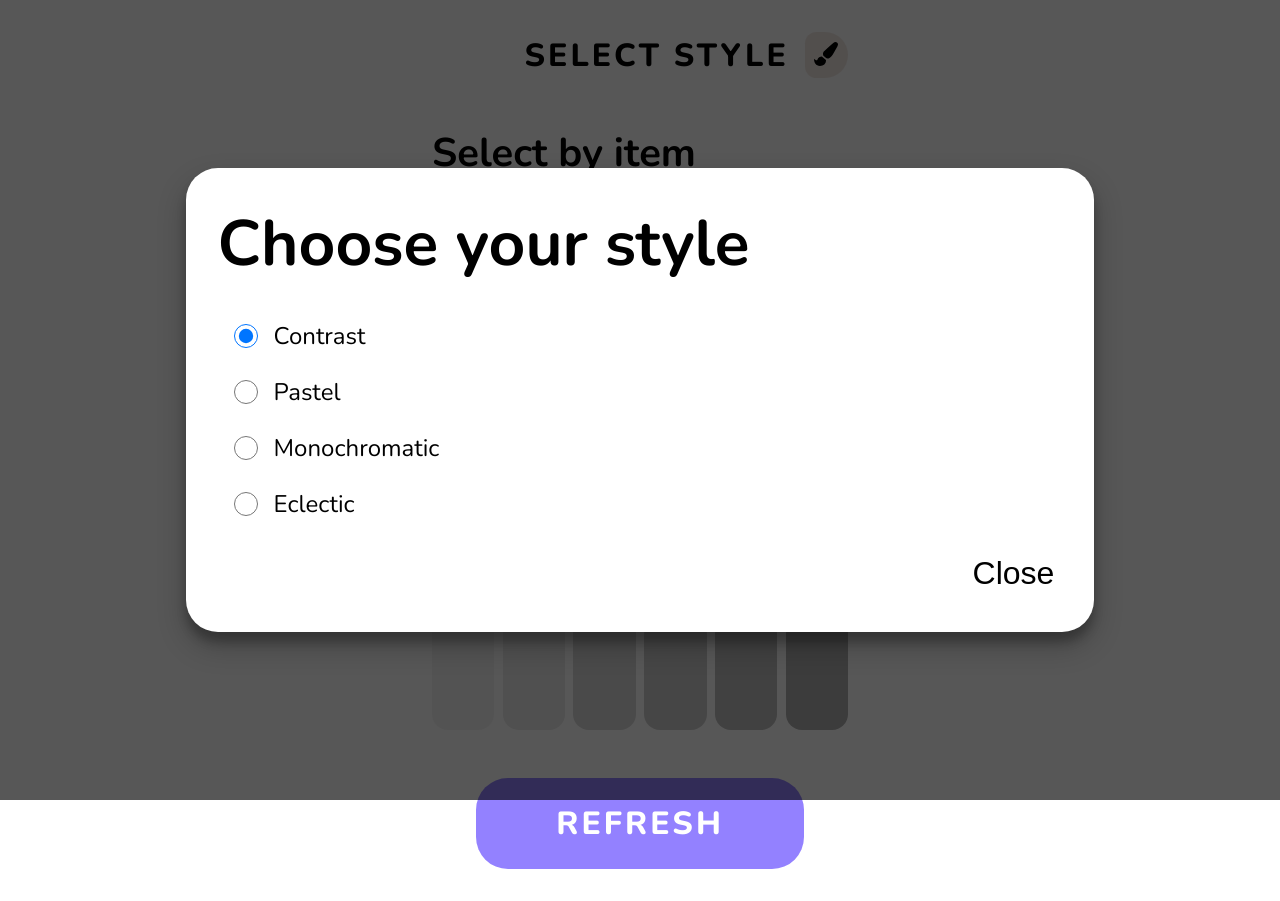
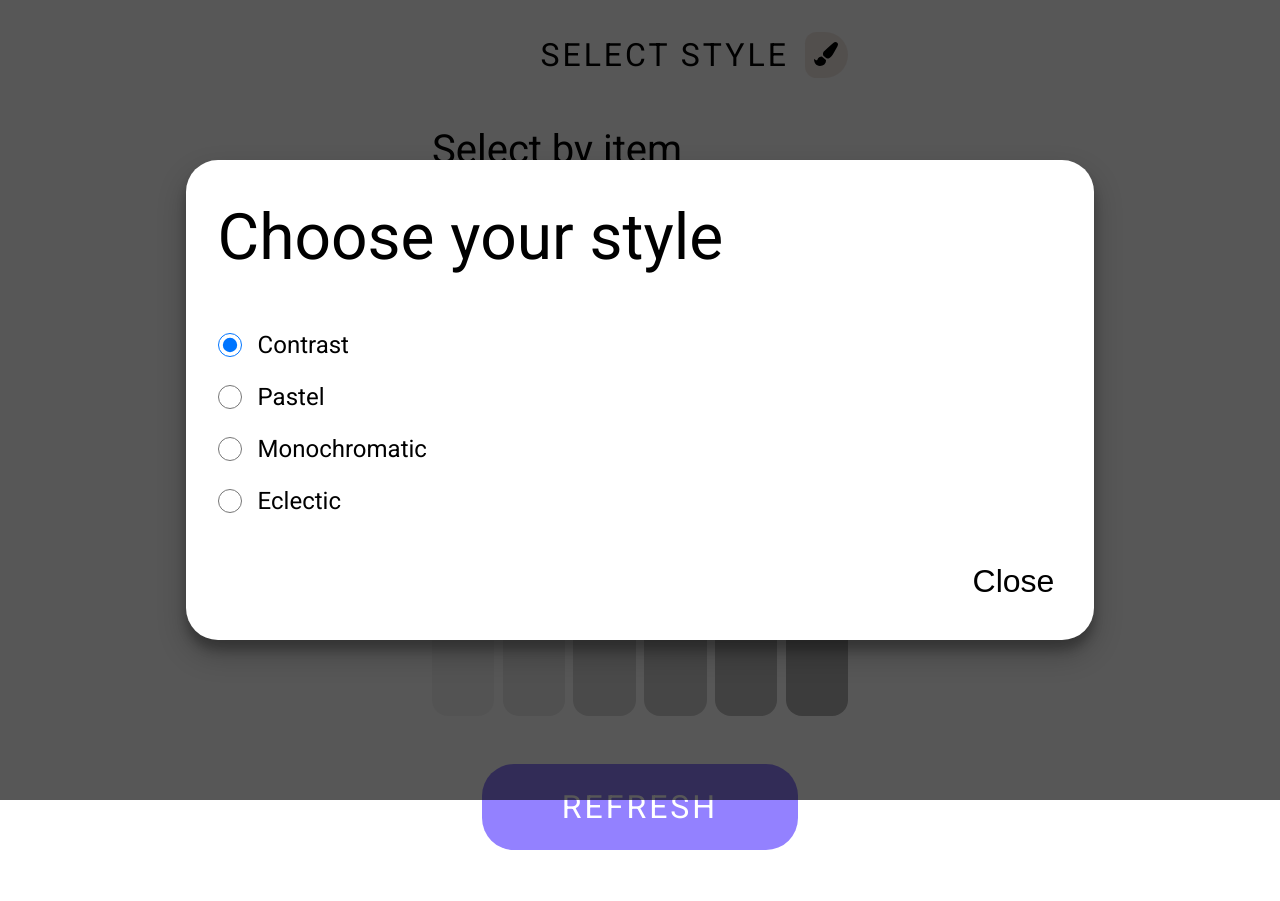
Before and after one commit to MariaCaribou/colorplay, a React (Vite) app in the folder client/: page /palette in a window 1280 px wide. Both pictures are taken after a click on the button 826 px from the left and 55 px from the top of the page. Built offline with nearby package versions, Linux system fonts and the light colour scheme; no server answers.

Commit message:
Iterate color picker, change font

```diff
--- a/client/index.html
+++ b/client/index.html
@@ -5,7 +5,7 @@
     <link rel="icon" type="image/svg+xml" href="/vite.svg" />
     <link rel="preconnect" href="https://fonts.googleapis.com">
     <link rel="preconnect" href="https://fonts.gstatic.com" crossorigin>
-    <link href="https://fonts.googleapis.com/css2?family=Nunito:ital,wght@0,200..1000;1,200..1000&display=swap" rel="stylesheet">
+    <link href="https://fonts.googleapis.com/css2?family=Nunito:ital,wght@0,200..1000;1,200..1000&family=Roboto:ital,wght@0,100..900;1,100..900&display=swap" rel="stylesheet">
     <meta name="viewport" content="width=device-width, initial-scale=1.0" />
     <title>colorplay</title>
   </head>
--- a/client/src/components/Button/Button.css
+++ b/client/src/components/Button/Button.css
@@ -6,7 +6,7 @@
   font-family: var(--primary-font);
   font-size: 1.5rem;
   font-size: clamp(1.5rem, var(--font-size-s), 2rem);
-  font-weight: var(--font-weigth-bold);
+  font-weight: var(--font-weigth-medium);
   letter-spacing: 3px;
   text-transform: uppercase;
   transition: background-color 0.5s ease-in-out;
--- a/client/src/components/PaletteItem/PaletteItem.jsx
+++ b/client/src/components/PaletteItem/PaletteItem.jsx
@@ -1,4 +1,4 @@
-import React from "react";
+import React, { useRef } from "react";
 import { SideButton } from "../SideButton/SideButton";
 import { LuRefreshCw } from "react-icons/lu";
 import { MdLock } from "react-icons/md";
@@ -11,10 +11,19 @@ export const PaletteItem = ({
   onClickRefresh,
   onClickColor
 }) => {
+  const itemColorRef = useRef(null);
+
+  const handleClick = () => {
+    if (itemColorRef.current) {
+      const boundingRect = itemColorRef.current.getBoundingClientRect();
+      onClickColor(index, color.hexValue, boundingRect);
+    }
+  }
+
   return (
     <div className="item-row">
       <SideButton direction='left' icon={<LuRefreshCw size={24} onClick={() => onClickRefresh(index)}/>}/>
-      <div className="item-color" style={{backgroundColor: color.hexValue}} onClick={onClickColor}></div>
+      <div className="item-color" ref={itemColorRef} style={{backgroundColor: color.hexValue}} onClick={handleClick}></div>
       <SideButton direction='right' icon={<MdLock size={24} />}/>
       <span className="item-text">{color.associatedItem}</span>
     </div>
--- a/client/src/components/StylesModal/StylesModal.css
+++ b/client/src/components/StylesModal/StylesModal.css
@@ -19,28 +19,23 @@
   flex-direction: column;
   /* border: solid 1px black; */
   border-radius: var(--border-radius-l);
-  padding: 2rem;
+  padding: 2.5rem 2rem;
   width: 66vw;
   height: 50vh;
   box-shadow: var(--material-shadow-3);
   z-index: 10;
 
-  .modal-close {
-    width: 3rem;
-    cursor: pointer;
-    margin-left: 15rem;
-  }
-
   .modal-title {
     font-size: 2rem;
     font-size: clamp(2rem, var(--font-size-m), 4rem);
-    margin-bottom: 1rem;
+    margin-bottom: 3.5rem;
+    font-weight: var(--font-weigth-medium);
   }
 
   .modal-content {
     display: flex;
     /* align-self: center; */
-    margin: 1rem;
+    /* margin: 1rem; */
     flex-direction: column;
     gap: 1.5rem;
   }
--- a/client/src/components/StylesModal/StylesModal.jsx
+++ b/client/src/components/StylesModal/StylesModal.jsx
@@ -5,6 +5,7 @@ import { IoIosCloseCircleOutline } from "react-icons/io";
 import "./StylesModal.css";
 
 export const StylesModal = ({
+  modalRef,
   title,
   content,
   onClose,
@@ -13,7 +14,7 @@ export const StylesModal = ({
 }) => {
   return (
     <div className="modal-background">
-      <div className="modal">
+      <div className="modal" ref={modalRef}>
         <h3 className="modal-title">{title}</h3>
         <div className="modal-content">
           {content?.map(item =>
--- a/client/src/pages/PalettePage/PalettePage.css
+++ b/client/src/pages/PalettePage/PalettePage.css
@@ -9,24 +9,26 @@
   margin: 0 auto;
   padding: 2rem;
 
-  .randomize-all {
+  .select-style {
     display: flex;
     align-self: flex-end;
     gap: 1rem;
     align-items: center;
 
-    .randomize-text {
+    .select-style-text {
       font-size: 1rem;
       font-size: clamp(1rem, var(--font-size-s), 2rem);
       font-weight: var(--font-weigth-bold);
       letter-spacing: 3px;
       text-transform: uppercase;
+      font-weight: var(--font-weigth-medium);
     }
   }
 
   .section-title {
     font-size: 2rem;
     font-size: clamp(2rem, var(--font-size-m), 2.5rem);
+    font-weight: var(--font-weigth-medium);
   }
 
   .items {
@@ -54,5 +56,14 @@
 
   .color-picker {
     position: absolute;
+    width: 60vw;
+    height: 60vw;
+    border-radius: 9px;
+    box-shadow: var(--material-shadow-3);
+
+    .react-colorful {
+      height: 100%;
+      width: 100%;
+    }
   }
 }
--- a/client/src/pages/PalettePage/PalettePage.jsx
+++ b/client/src/pages/PalettePage/PalettePage.jsx
@@ -24,19 +24,29 @@ const PALETTE_OBJECT = [
 
 export const PalettePage = () => {
   const [currentPalette, setCurrentPalette] = useState(PALETTE_OBJECT);
+  const [currentStyle, setCurrentStyle] = useState(STYLE_OPTIONS[0]);
+  const [pickedColor, setPickedColor] = useState({ index: 0, hexValue: "", boundingRect: null });
+
+  // ==================================================
+  // Styles modal
+  // ==================================================
   const [isModalOpen, setIsModalOpen] = useState(false);
-  const [currentStyle, setCurrentStyle] = useState(STYLE_OPTIONS[0]);
+  const stylesModal = useRef();
+
+  const openModal = () => setIsModalOpen(true);
+  const closeModal = () => setIsModalOpen(false)
+
+  useClickOutside(stylesModal, closeModal);
+
+  // ==================================================
+  // Color picker
+  // ==================================================
   const [isColorPickerOpen, setIsColorPickerOpen] = useState(false);
+  const colorPicker = useRef();
 
-  const openColorPicker = () => {
-    setIsColorPickerOpen(true);
-  };
+  const openColorPicker = () => setIsColorPickerOpen(true);
+  const closeColorPicker = useCallback(() => setIsColorPickerOpen(false), []);
 
-  const closeColorPicker = useCallback(() => {
-    setIsColorPickerOpen(false)
-  }, []);
-
-  const colorPicker = useRef();
   useClickOutside(colorPicker, closeColorPicker);
 
   // Refresh the palette when rendering this component for the first time.
@@ -44,6 +54,7 @@ export const PalettePage = () => {
     refreshPalette();
   }, []);
 
+  // Refresh the palette when the style changes.
   useEffect(() => {
     refreshPalette();
   }, [currentStyle]);
@@ -62,23 +73,33 @@ export const PalettePage = () => {
 
   // Refresh just one color of the palette.
   const refreshItemColor = async (itemIndex) => {
-    const newColor  = await fetchPaletteColor(currentStyle, currentPalette, itemIndex);
+    const newHexValue  = await fetchPaletteColor(currentStyle, currentPalette, itemIndex);
+    setPaletteColor(itemIndex, newHexValue);
+  };
 
-    // Only update the item with the specified index.
+  // Only update the item with the specified index.
+  const setPaletteColor = (itemIndex, newHexValue) => {
     const newPalette = currentPalette.map((item, index) => (
-      index === itemIndex ? { ...item, hexValue: newColor } : item
+      index === itemIndex ? { ...item, hexValue: newHexValue } : item
     ));
 
     setCurrentPalette(newPalette);
+  }
+
+  const handleClickPaletteColor = (index, hexValue, boundingRect) => {
+    setPickedColor({ index, hexValue, boundingRect });
+    openColorPicker();
   };
 
-  const openModal = () => setIsModalOpen(true);
-  const closeModal = () => setIsModalOpen(false);
+  const handleColorPickerChange = (hexValue) => {
+    setPickedColor({ ...pickedColor, hexValue });
+    setPaletteColor(pickedColor?.index, hexValue);
+  };
 
   return (
     <div className="palette-page">
-      <div className="randomize-all">
-        <span className="randomize-text">Select style</span>
+      <div className="select-style">
+        <span className="select-style-text">Select style</span>
         <SideButton direction='right' icon={<FaPaintBrush size={24}/>} onClick={() => openModal()}/>
       </div>
 
@@ -86,7 +107,7 @@ export const PalettePage = () => {
       <div className="items">
         {/* Only render those palette items that have an associated item. */}
         {currentPalette.filter(color => color.associatedItem !== '')?.map((color, index) => (
-          <PaletteItem key={index} index={index} color={color} onClickRefresh={refreshItemColor} onClickColor={openColorPicker} />
+          <PaletteItem key={index} index={index} color={color} onClickRefresh={refreshItemColor} onClickColor={handleClickPaletteColor} />
         ))}
       </div>
 
@@ -103,6 +124,7 @@ export const PalettePage = () => {
 
       {isModalOpen &&
         <StylesModal
+          modalRef={stylesModal}
           title="Choose your style"
           content={STYLE_OPTIONS}
           onClose={closeModal}
@@ -112,8 +134,14 @@ export const PalettePage = () => {
       }
 
       {isColorPickerOpen &&
-        <div className="color-picker" ref={colorPicker}>
-          <HexColorPicker />
+        <div
+          className="color-picker"
+          ref={colorPicker}
+          style={{
+            top: `${pickedColor?.boundingRect.bottom}px`,
+            left: `${pickedColor?.boundingRect.left}px`
+          }}>
+            <HexColorPicker color={pickedColor?.hexValue} onChange={handleColorPickerChange} />
         </div>
       }
     </div>
--- a/client/src/styles/variables.css
+++ b/client/src/styles/variables.css
@@ -1,6 +1,6 @@
 :root {
   /* FONTS */
-  --primary-font: Nunito, sans-serif;
+  --primary-font: Roboto, sans-serif;
   --font-size-s: 4vw;
   --font-size-m: 6vw;
   --font-size-l: 8vw;
```
Lines whose indentation alone changed are shown as unchanged.
